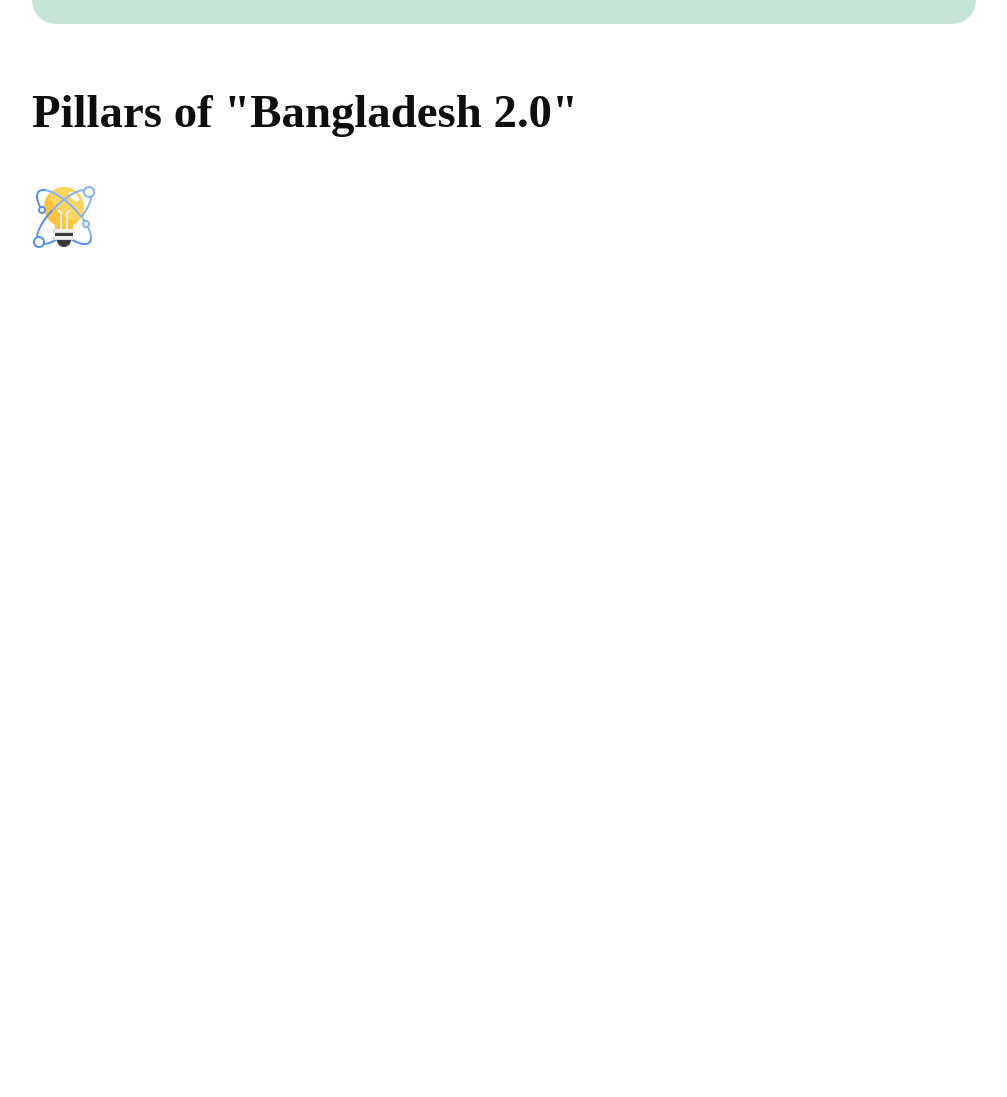
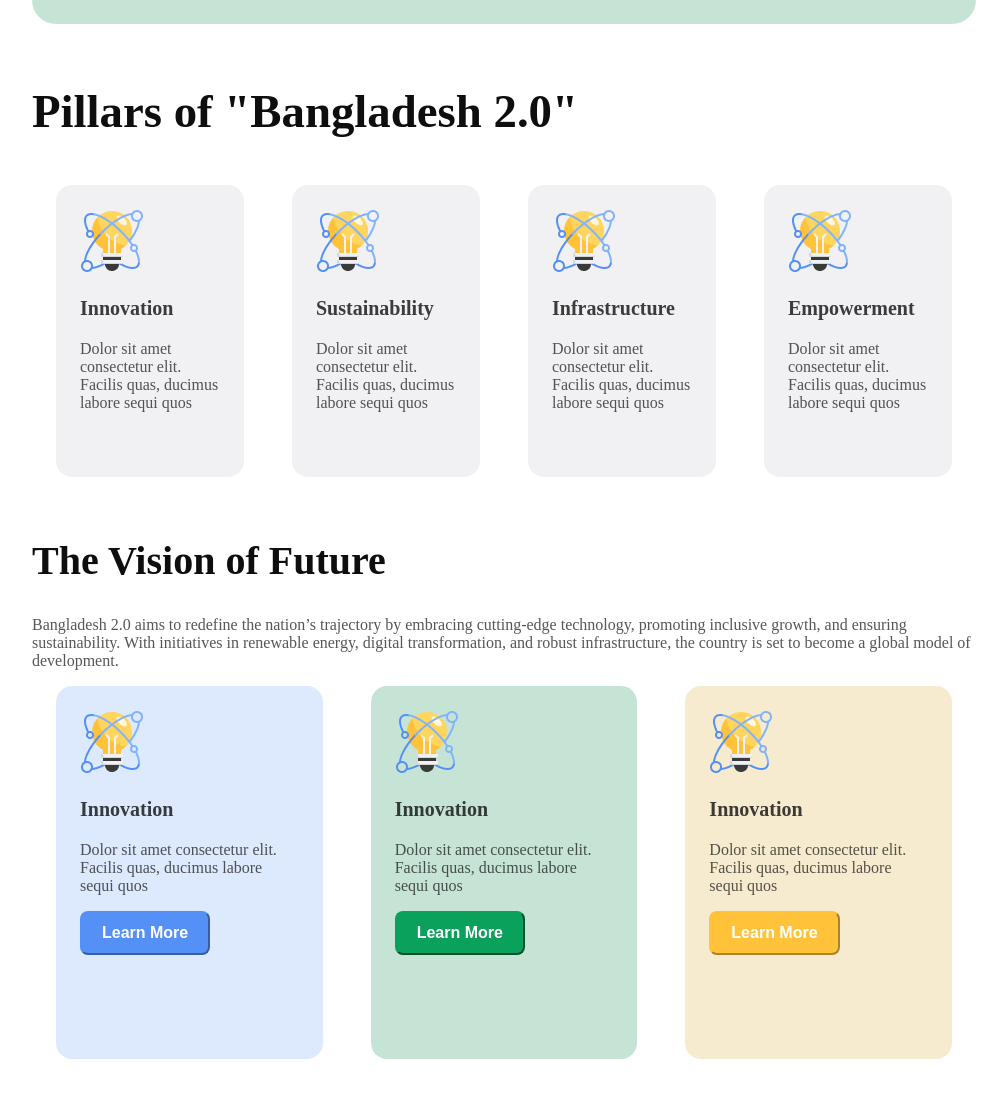
Before and after one commit to Sana0398/Assignment-001, a plain HTML site: page index.html in a window 1280 px wide. Shown: the part 993-2090 px from the top of the page, without its empty margins (136-1143 px from the left). Before the commit the page ends 1306 px from the top, so only its background shows below. Drawn offline with Linux system fonts and the light colour scheme.

Commit message:
vision section commit

```diff
--- a/index.html
+++ b/index.html
@@ -41,7 +41,56 @@
             <div class="piller-cards">
                 <div class="card">
                     <img src="./assets/card-icon.png" alt="" class="card-img">
+                    <h3>Innovation</h3>
+                    <p>Dolor sit amet consectetur elit. Facilis quas, ducimus labore sequi quos </p>
                 </div>
+                <div class="card">
+                    <img src="./assets/card-icon.png" alt="" class="card-img">
+                    <h3>Sustainability</h3>
+                    <p>Dolor sit amet consectetur elit. Facilis quas, ducimus labore sequi quos  </p>
+                </div>
+                <div class="card">
+                    <img src="./assets/card-icon.png" alt="" class="card-img">
+                    <h3>Infrastructure</h3>
+                    <p>Dolor sit amet consectetur elit. Facilis quas, ducimus labore sequi quos </p>
+                </div>
+                <div class="card">
+                    <img src="./assets/card-icon.png" alt="" class="card-img">
+                    <h3>Empowerment</h3>
+                    <p>Dolor sit amet consectetur elit. Facilis quas, ducimus labore sequi quos </p>
+                </div>
+
+            </div>
+        </section>
+
+        <section class="vision">
+            <div class="vision-title">
+                <h1 class="piller-title">The Vision of Future</h1>
+                <p class="vision-text">Bangladesh 2.0 aims to redefine the nation’s trajectory by embracing cutting-edge technology, promoting inclusive growth, and ensuring sustainability. With initiatives in renewable energy, digital transformation, and robust infrastructure, the country is set to become a global model of development.</p>
+
+            </div>
+            <div class="vision-cards">
+                <div class="card-1">
+                    <img src="./assets/card-icon.png" alt="" class="card-img">
+                    <h3>Innovation</h3>
+                    <p>Dolor sit amet consectetur elit. Facilis quas, ducimus labore sequi quos </p>
+                    <button class="card1-btn">Learn More</button>
+                </div>
+                <div class="card-2">
+                    <img src="./assets/card-icon.png" alt="" class="card-img">
+                    <h3>Innovation</h3>
+                    <p>Dolor sit amet consectetur elit. Facilis quas, ducimus labore sequi quos </p>
+                    <button class="card2-btn">Learn More</button>
+                </div>
+                <div class="card-3">
+                    <img src="./assets/card-icon.png" alt="" class="card-img">
+                    <h3>Innovation</h3>
+                    <p>Dolor sit amet consectetur elit. Facilis quas, ducimus labore sequi quos </p>
+                    <button class="card3-btn">Learn More</button>
+                </div>
+
+            </div>
+            <div class="vision-icon">
 
             </div>
         </section>
--- a/styles/style.css
+++ b/styles/style.css
@@ -19,6 +19,12 @@
     color: #006A50;
     background-color: white;
 }
+.piller-title{
+    font-size: 40px;
+    font-weight: bold;
+    color: #0E0E0E;
+    margin-bottom: 32px;
+  }
 
   nav{
     margin: 0px 160px;
@@ -79,14 +85,126 @@
   .piller-of-ban{
     margin: 60PX 160px;
   }
-  .piller-title{
-    font-size: 40px;
-    font-weight: bold;
-    color: #0E0E0E;
-    margin-bottom: 32px;
-  }
+
   .piller-cards{
     display: flex;
     justify-content: space-between;
     align-items: center;
   }
+  .card{
+    padding: 24px 24px;
+    margin: 0 24px;
+    background-color: #F1F1F3;
+    width: 302px;
+    height: 244px;
+    border-radius: 16px;
+    stroke: rgb(14, 14, 14,0.15);
+    background-blend-mode: overlay;
+
+
+  }
+  .card h3{
+    font-size: 20px;
+    font-weight: bold;
+    color: rgb(14, 14, 14,0.8);
+  }
+  .card p{
+    font-size: 16px;
+    font-weight: 400;
+    color: rgb(14, 14, 14,0.7);
+  }
+  .vision{
+    margin: 60PX 160px;
+  }
+  .vision-text{
+    font-size: 16px;
+    font-weight: 400;
+    color: rgb(14, 14, 14, 0.7);
+  }
+  .vision-cards{
+    display: flex;
+    justify-content: space-between;
+    justify-content: center;
+  }
+  .card-1{
+    background-color: rgb(84, 144, 245,0.2);
+    width: 411px;
+    height: 325px;
+    padding: 24px 24px;
+    margin: 0 24px;
+    border-radius: 16px;
+  }
+  .vision-cards h3{
+    font-size: 20px;
+    font-weight: bold;
+    color: rgb(14, 14, 14,0.8);
+
+  }
+  .vision-cards p{
+    font-size: 16px;
+    font-weight: 400;
+    color: rgb(14, 14, 14,0.7);
+  }
+
+  .card1-btn{
+    font-size: 16px;
+    font-weight: 600;
+    color: white;
+    background-color: #5490F5;
+    border-color: #5490F5;
+    border-radius: 8px;
+    padding: 11px 20px;
+    cursor: pointer;
+}
+.card1-btn:hover{
+    color: #5490F5;
+    background-color: white;
+
+}
+
+.card-2{
+    background-color: #C6E4D6;
+    width: 411px;
+    height: 325px;
+    padding: 24px 24px;
+    margin: 0 24px;
+    border-radius: 16px;
+  }
+.card2-btn{
+    font-size: 16px;
+    font-weight: 600;
+    color: white;
+    background-color: #09A15C;
+    border-color: #09A15C;
+    border-radius: 8px;
+    padding: 11px 20px;
+    cursor: pointer;
+}
+.card2-btn:hover{
+    color: #09A15C;
+    background-color: white;
+
+}
+.card-3{
+    background-color: #F7EBCF;
+    width: 411px;
+    height: 325px;
+    padding: 24px 24px;
+    margin: 0 24px;
+    border-radius: 16px;
+  }
+.card3-btn{
+    font-size: 16px;
+    font-weight: 600;
+    color: white;
+    background-color: #FFC239;
+    border-color: #FFC239;
+    border-radius: 8px;
+    padding: 11px 20px;
+    cursor: pointer;
+}
+.card3-btn:hover{
+    color: #FFC239;
+    background-color: white;
+
+}
```
